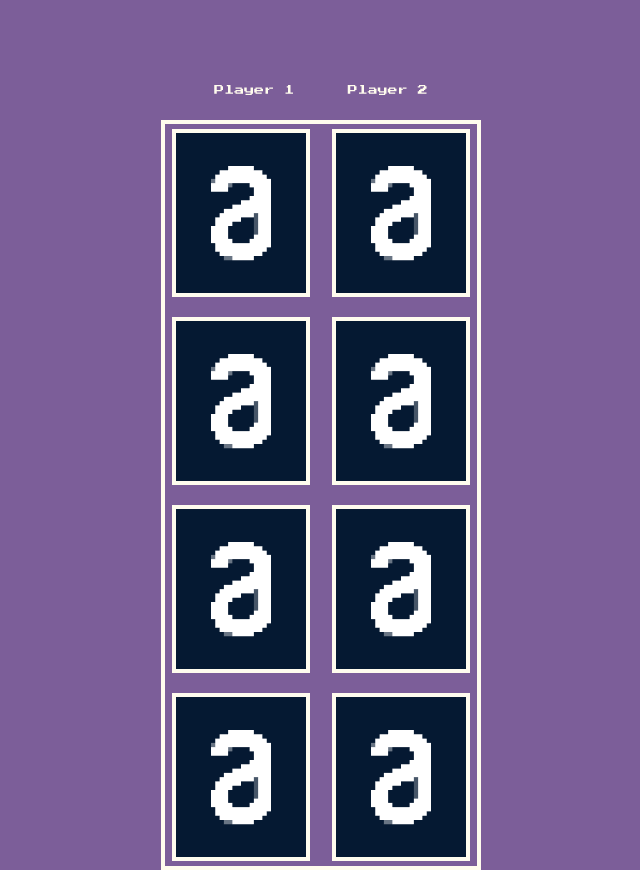
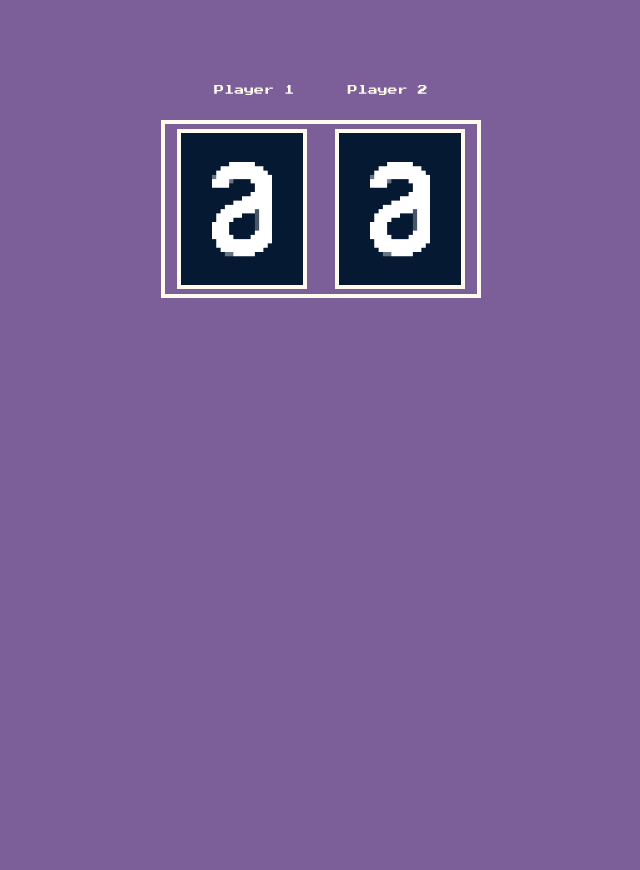
Before and after one commit to ricbatera/jogo-memoria-curso-marco-bruno, a website built with Vite: page index.html in a window 1280 px wide. Shown: the whole page, without its empty margins (319-959 px from the left). After the commit the page ends 800 px from the top, so only its background shows below. Built offline with nearby package versions, Linux system fonts and the light colour scheme.

Commit message:
cartões um cima do outro e efeito de retacao

```diff
--- a/main.js
+++ b/main.js
@@ -9,7 +9,7 @@ const $root = document.querySelector('#root');
 
 $root.insertAdjacentHTML('beforeend',`
     ${ScoreBoard()}
-    ${ BoardGame(8)}
+    ${ BoardGame(2)}
 `);
 
 const $cards = document.querySelectorAll('.card');
--- /dev/null
+++ b/src/components/CardFrontBack/index.js
@@ -0,0 +1,17 @@
+import CardGame from '../CardGame';
+import './style.css';
+
+function CardFrontBack(){
+    return /*html */`
+        <article class="card-front-back">
+            <div class="card-face front">
+                ${CardGame()}
+            </div>
+            <div class="card-face back">
+                ${CardGame('logo-css')}
+            </div>
+        </article>
+    `
+}
+
+export default CardFrontBack;
--- /dev/null
+++ b/src/components/CardFrontBack/style.css
@@ -0,0 +1,25 @@
+.card-front-back{
+    --width: 130px;
+    --heigth: 160px;
+    height: var(--heigth);
+    width: var(--width);
+    position: relative;
+    transform-style: preserve-3d;
+    transition: transform 1s cubic-bezier(0.42, 0, 0.65, 1.99);
+}
+
+.card-face{
+    position: absolute;
+    backface-visibility: hidden;
+}
+.card-front-back.-ativo{
+    transform: rotateY(180deg);
+}
+
+.back > .card-game{
+    background-color: var(--color-flery-rose);
+}
+
+.back{
+    transform: rotateY( 180deg );
+}
--- a/src/components/CardGame/index.js
+++ b/src/components/CardGame/index.js
@@ -1,9 +1,9 @@
 import "./style.css"
 
-function CardGame(){
+function CardGame(img = 'alura-logo'){
     return `
-    <article class="card card-game">
-        <img src="src/img/alura-logo.png" alt="Logo Alura">
+    <article class="card-game">
+        <img src="src/img/${img}.png" alt="Logo Alura">
     </article>
     `
 
--- a/src/components/CardGame/style.css
+++ b/src/components/CardGame/style.css
@@ -1,6 +1,7 @@
 .card-game{
-    width: 130px;
-    height: 160px;
+    box-sizing: border-box;
+    height: var(--heigth);
+    width: var(--width);
     background-color: var(--color-alura);
     display: flex;
     justify-content: center;
--- a/src/objects/BoardGame/index.js
+++ b/src/objects/BoardGame/index.js
@@ -1,7 +1,10 @@
 import "./styles.css"
-import CardGame from "../../components/CardGame";
+import CardFrontBack from "../../components/CardFrontBack";
 
 function BoardGame(qtde) {
-    return `<section class="board-game"> ${CardGame().repeat(qtde)}</section>`;
+    return /*html*/`
+    <section class="board-game">
+        ${CardFrontBack().repeat(qtde)}
+     </section>`;
 }
 export default BoardGame;
--- a/src/objects/BoardGame/styles.css
+++ b/src/objects/BoardGame/styles.css
@@ -5,4 +5,5 @@
     border: 4px solid var(--color-floral-white);
     gap: 20px;
     padding: 5px;
+    perspective: 400px;
 }
```
